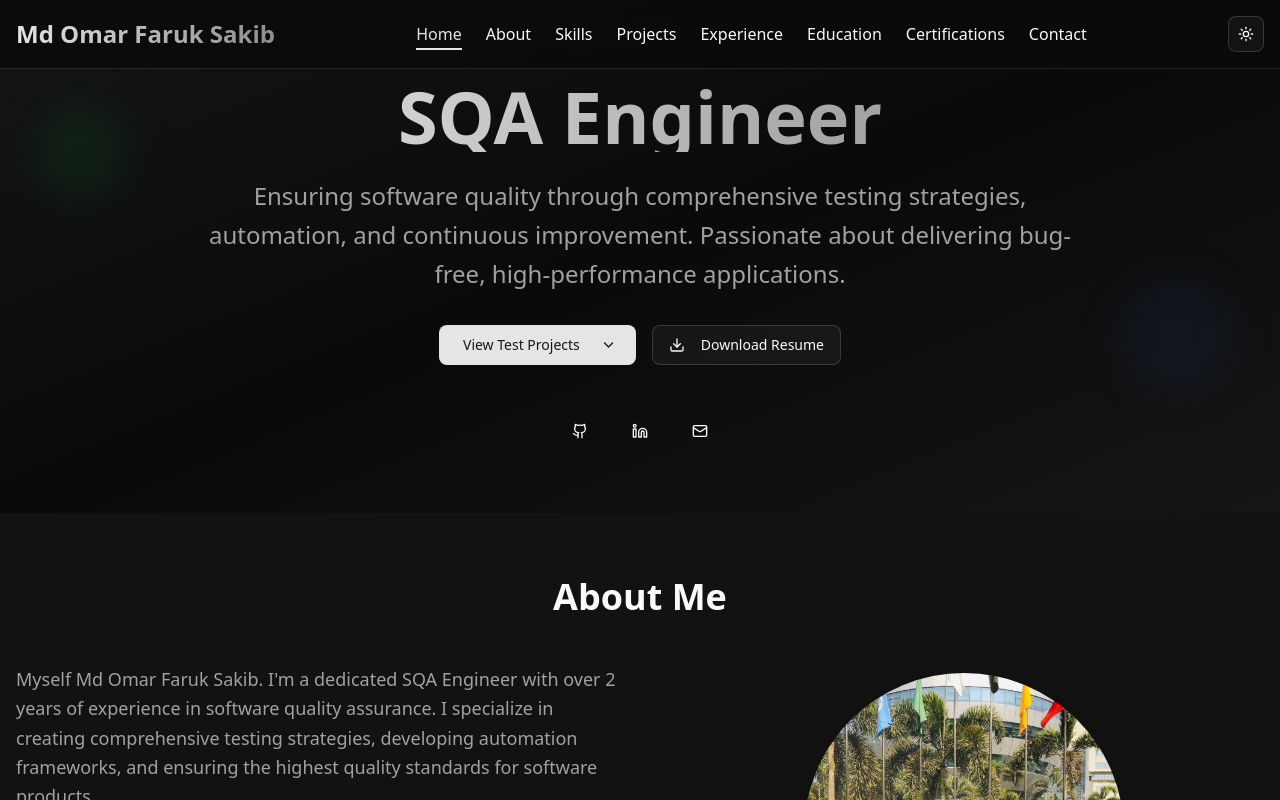
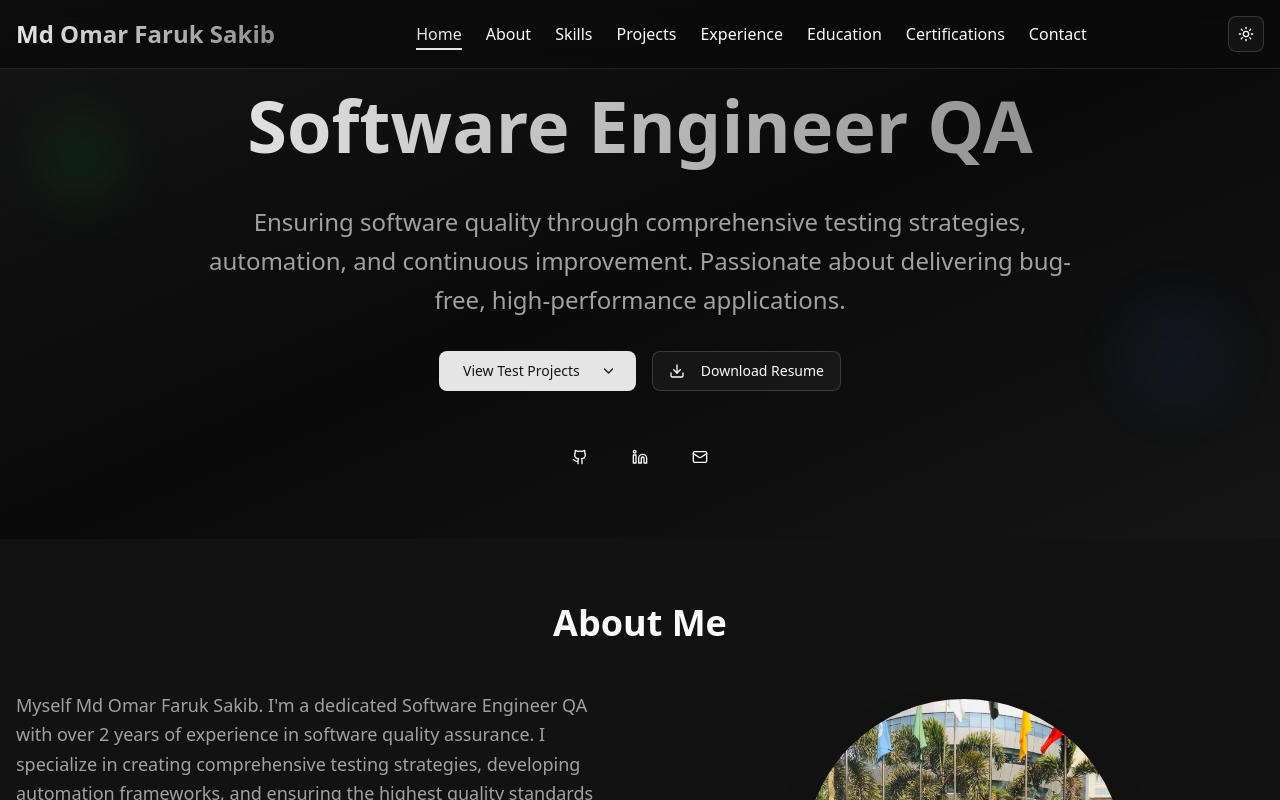
Before and after one commit to sakibkst/sakibeportfolio, a React (Vite) app: page / in a window 1280 px wide. Shown: the top 800 px of the page. Built offline with nearby package versions, Linux system fonts and the light colour scheme.

Commit message:
Update job title

```diff
--- a/index.html
+++ b/index.html
@@ -4,7 +4,7 @@
     <meta charset="UTF-8" />
     <link rel="icon" type="image/x-icon" href="/favicon.ico" />
     <meta name="viewport" content="width=device-width, initial-scale=1.0" />
-    <title>SQA Engineer Portfolio | Quality Assurance Professional</title>
+    <title>Software Engineer QA Portfolio | Quality Assurance Professional</title>
   </head>
   <body>
     <div id="root"></div>
--- a/src/App.jsx
+++ b/src/App.jsx
@@ -302,10 +302,10 @@ function App() {
         >
           <div className="max-w-4xl mx-auto">
             <motion.h1
-              className="text-5xl md:text-7xl font-bold mb-6 bg-gradient-to-r from-primary via-primary/80 to-primary/60 bg-clip-text text-transparent"
+              className="text-5xl md:text-7xl font-bold mb-6 bg-gradient-to-r from-primary via-primary/80 to-primary/60 bg-clip-text text-transparent leading-tight pb-2"
               variants={itemVariants}
             >
-              SQA Engineer
+              Software Engineer QA
             </motion.h1>
             <motion.p
               className="text-xl md:text-2xl text-muted-foreground mb-8 leading-relaxed"
@@ -425,7 +425,7 @@ function App() {
           <div className="grid md:grid-cols-2 gap-12 items-center">
             <motion.div variants={itemVariants}>
               <p className="text-lg text-muted-foreground mb-6 leading-relaxed">
-                Myself Md Omar Faruk Sakib. I'm a dedicated SQA Engineer with over 2 years of experience in software quality assurance.
+                Myself Md Omar Faruk Sakib. I'm a dedicated Software Engineer QA with over 2 years of experience in software quality assurance.
                 I specialize in creating comprehensive testing strategies, developing automation frameworks,
                 and ensuring the highest quality standards for software products.
               </p>
```
